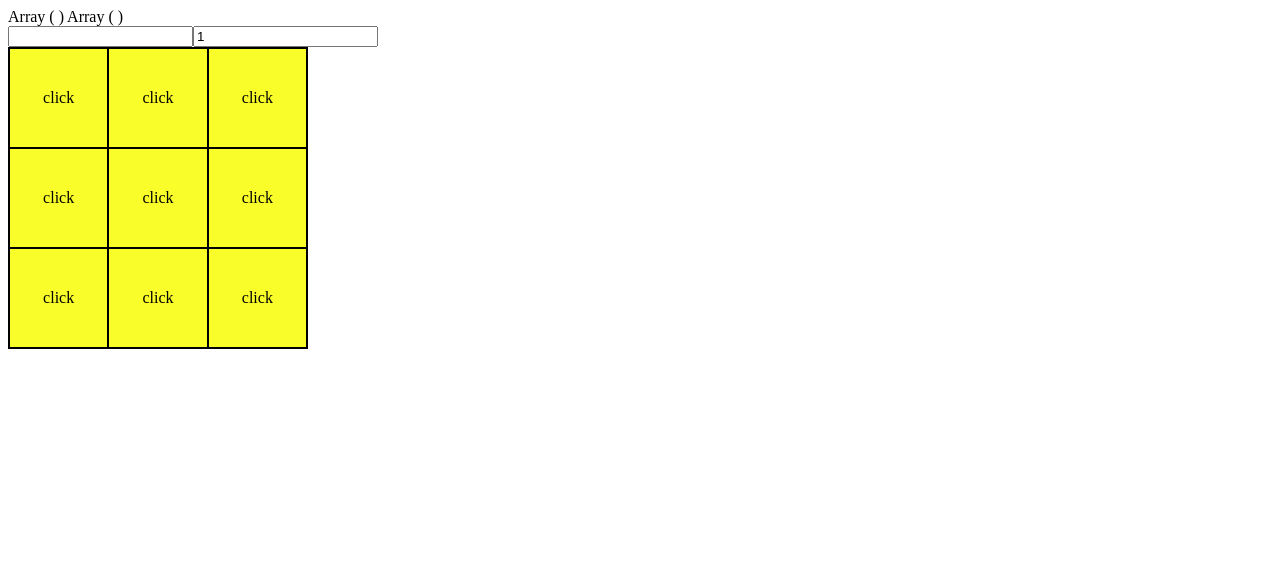
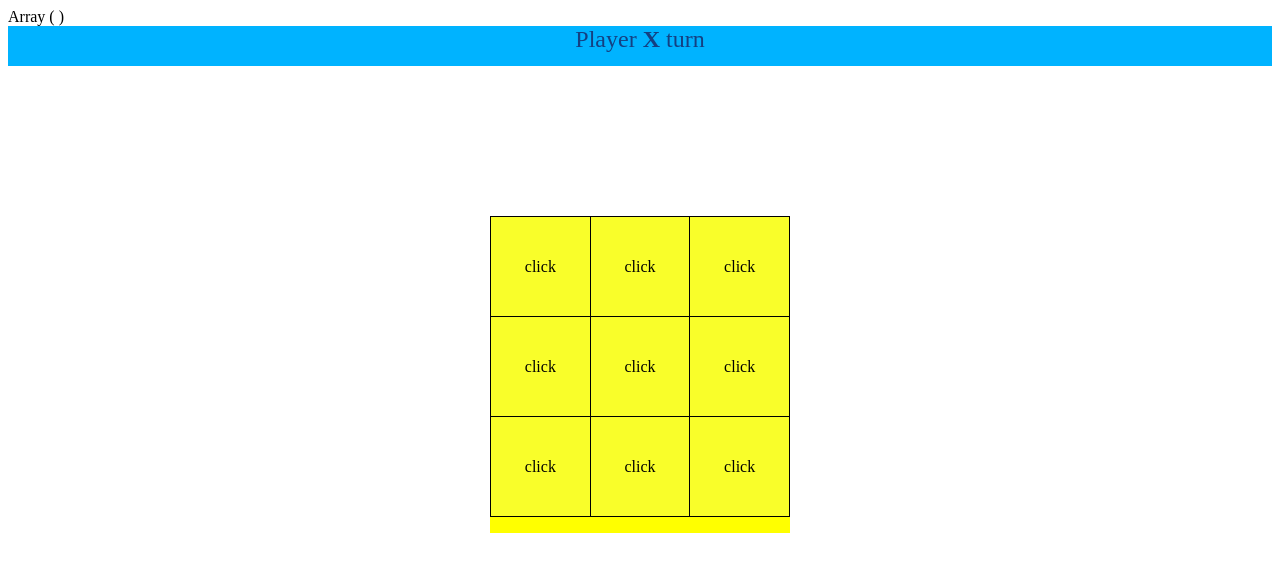
Before and after one commit to sathishkumarb/tictactoe, a PHP site: page /tictactoe.php in a window 1280 px wide. Shown: the top 572 px of the page. Run offline with PHP 8.4, Linux system fonts and the light colour scheme.

Commit message:
Finally working session matrix
Finally working session matrix based on concatanation strings and blockin cells but still all clicks have to be submitted by two playersof the same session

```diff
--- a/scratch.php
+++ b/scratch.php
@@ -8,14 +8,14 @@ abstract class tictactoe
     protected $move = null;
     protected $player = null;
     protected $successmatrix = [
-        1=>[11,12,13],
-        2=>[21,22,23],
-        3=>[31,22,23],
-        4=>[11,21,31],
-        5=>[12,22,32],
-        6=>[13,23,33],
-        7=>[11,22,33],
-        8=>[13,22,31],
+        1=>'11,12,13',
+        2=>'21,22,23',
+        3=>'31,22,23',
+        4=>'11,21,31',
+        5=>'12,22,32',
+        6=>'13,23,33',
+        7=>'11,22,33',
+        8=>'13,22,31',
     ];
 
     protected $matrixA = "";
@@ -89,6 +89,49 @@ trait players
 
     }
 
+    public function validateMoveState()
+    {
+        $flag =0;
+
+        if ($this->getPlayer() == 1 && $this->getMove())
+        {
+            foreach ($this->successmatrix as $matrix)
+            {
+                $matrixConvert = explode(",", $matrix);
+
+                $matrixMoveConvert = explode(",",  $_SESSION['matrixA']);
+
+                $matchArray = array_intersect($matrixConvert,$matrixMoveConvert);
+
+                if ($matchArray && count($matchArray)>2)
+                {
+                    $flag =1;
+                }
+            }
+        }
+        else if ($this->getPlayer() == 2 && $this->getMove())
+        {
+            foreach ($this->successmatrix as $matrix)
+            {
+                $matrixConvert = explode(",", $matrix);
+                $matrixMoveConvert = explode(",",  $_SESSION['matrixB']);
+
+                $matchArray = array_intersect($matrixConvert,$matrixMoveConvert);
+
+                if ($matchArray && count($matchArray)>2)
+                {
+//                    print_r($matchArray);
+                    $flag =2;
+                }
+            }
+        }
+        if ($_SESSION['number'] > 8 and !$flag)
+        {
+            $flag = 3;
+        }
+        return $flag;
+    }
+
 }
 
 class playerA extends tictactoe
--- a/tictactoe.php
+++ b/tictactoe.php
@@ -1,15 +1,22 @@
 <?php
-session_start();
+//to start the session
+if (!isset($_SESSION)) {
+    session_start();
+}
 require 'scratch.php';
 print_r($_POST);
+
 $move = null;
 $pass = 1;
+$state = 0;
+
+//conditional check to validation move and player
 if ($_SERVER["REQUEST_METHOD"] == "POST" && !empty($_POST["actionId"]) && !empty($_POST["actionOwner"]))
 {
     $move = $_POST['actionId'];
     $moveOwner = $_POST['actionOwner'];
 
-    if (!$_SESSION['number']) $_SESSION['number']=1;
+    if (!isset($_SESSION['number'])) $_SESSION['number']=1;
 
     if ($_SESSION['number'] <=9) // no of attempts user do 9
     {
@@ -18,14 +25,18 @@ if ($_SERVER["REQUEST_METHOD"] == "POST" && !empty($_POST["actionId"]) && !empty
             $playerA = new playerA();
             $playerA->setMove($move);
             $playerA->setPlayer($moveOwner);
-            echo $matrix = $playerA->processMove();
+            $matrix = $playerA->processMove();
+
+            $state = $playerA->validateMoveState();
         }
         if ($moveOwner == 2)
         {
             $playerB = new playerB();
             $playerB->setMove($move);
             $playerB->setPlayer($moveOwner);
-            echo $matrix = $playerB->processMove();
+            $matrix = $playerB->processMove();
+
+            $state = $playerB->validateMoveState();
         }
 
         $_SESSION['userCellClicks'][$_SESSION['number']]= $moveOwner ."_" .$move;
@@ -41,7 +52,12 @@ if ($_SERVER["REQUEST_METHOD"] == "POST" && !empty($_POST["actionId"]) && !empty
         }
     }
 }
-print_r($_SESSION);
+// clear session cahe and post data upon reaching termianl state
+if ($_SERVER["REQUEST_METHOD"] == "POST" && $state > 0 )
+{
+    session_destroy();
+    unset($_POST);
+}
 ?>
 <!DOCTYPE html>
 <html>
@@ -67,8 +83,34 @@ print_r($_SESSION);
 
             });
 
+            $(document).on('click', '#restart', function () {
+                window.open('/tictactoe/tictactoe.php');
+            });
+
         </script>
         <style type="text/css">
+            #wrapper{
+                padding-top:150px;
+                width:100%;
+                text-align:center;
+            }
+            #center{
+                display:inline-block;
+                *display:inline;/* IE*/
+                *zoom:1;/* IE*/
+                background:yellow;
+                overflow:hidden;
+                text-align:left;
+            }
+            #flashmessage{
+                display:inline-block;
+                *display:inline;/* IE*/
+                *zoom:1;/* IE*/
+                background:yellow;
+                overflow:hidden;
+                text-align:center;
+                font-size: x-large;
+            }
             td {
                 width: 100px;
                 height: 100px;
@@ -89,11 +131,45 @@ print_r($_SESSION);
         <title>Tic Tac Toe</title>
     </head>
     <body>
-        <form id="target" name="target" method="POST" action="<?php echo htmlspecialchars($_SERVER["PHP_SELF"]);?>">
-            <table style="border:1px solid; borderollapse: collapse;">
+    <?php
+    if ($state)
+    {
+        switch ($state) {
+            case 1:
+                $message= "Player <b>X</b> won";
+                break;
+            case 2:
+                $message= "Player <b>0</b> won";
+                break;
+            case 3:
+                $message= "Game draw";
+                break;
+        }
+        echo '<div id="flashmessage" style="background-color: #00b3ff;color: #9ae60e; height: 40px; width: 100%;">'.$message.'</div>';
+    }
+    else
+    {
+        switch ($pass) {
+            case 1:
+                $message= "Player <b>X</b> turn";
+                break;
+            case 2:
+                $message= "Player <b>O</b> turn";
+                break;
+        }
+        echo '<div id="flashmessage" style="background-color: #00b3ff;color: #144082; height: 40px; width: 100%;">' .$message.'</div>';
+    }
+    ?>
+    <div id="wrapper">
+
+        <div id="center">
+            <form id="target" name="target" method="POST" action="<?php echo htmlspecialchars($_SERVER["PHP_SELF"]);?>">
+            <table style="border:1px solid; border-collapse: collapse;">
                 <?php
                 $convertA =[];
                 $convertB =[];
+                if (!$state) $class = "move"; else $class ='';
+                //generate row 3
                 for ($outer=1; $outer<=3; $outer++)
                 {
                     $clickedcellStr =str_replace(",","",$move);
@@ -104,23 +180,19 @@ print_r($_SESSION);
                     {
                         $convertA = (!empty($_SESSION['matrixA']) ? rtrim($_SESSION['matrixA'], ", ") : $convertA);
                         $convertA = explode(",", $convertA);
-                        if (count($convertA) > 0)
-                        {
-                            print_r($convertA);
-                        }
+
                     }
 
                     if (isset($_SESSION['matrixB']))
                     {
                         $convertB = (!empty($_SESSION['matrixB']) ? rtrim($_SESSION['matrixB'], ", ") : $convertB);
                         $convertB = explode(",", $convertB);
-                        if (count($convertB) > 0)
-                        {
-                            print_r($convertB);
-                        }
+
                     }
 
                     $mergedArrVar = array_flip(array_merge($convertA,$convertB));
+
+                    //generate cells 3
 
                     for ($inc=1; $inc<=3;$inc++)
                     {
@@ -132,6 +204,8 @@ print_r($_SESSION);
                             foreach ($_SESSION['userCellClicks'] as $userClick)
                             {
                                 $userClickLog = explode("_", $userClick);
+
+                                //mtahc clicked session stored cells to block the cells
 
                                 if ($userClickLog[1] == $cellString)
                                 {
@@ -163,7 +237,7 @@ print_r($_SESSION);
                         }
                         else
                         {
-                            echo '<td class= "move" id="' . $cellString . '" style="background-color: #f9fe2a;">click</td>';
+                            echo '<td class= '.$class.' id="' . $cellString . '" style="background-color: #f9fe2a;">click</td>';
                         }
                     }
                     echo '</tr>';
@@ -171,9 +245,18 @@ print_r($_SESSION);
                 ?>
                 <input type="hidden" id="one" name="one" value="" />
                 <input type="hidden" id="two" name="two" value="" />
-                <input type="text" id="actionId" name="actionId" value="" />
-                <input type="text" id="actionOwner" name="actionOwner" value="<?=$pass?>" />
+                <input type="hidden" id="actionId" name="actionId" value="" />
+                <input type="hidden" id="actionOwner" name="actionOwner" value="<?=$pass?>" />
+                <?php
+                //rfresh to start game upon terminal state
+                if ($state) {
+
+                    echo '<input type="button" id="restart" id="restart" value="restart" />';
+                }
+                ?>
             </table>
         </form>
+        </div>
+    </div>
     </body>
 </html>
```
